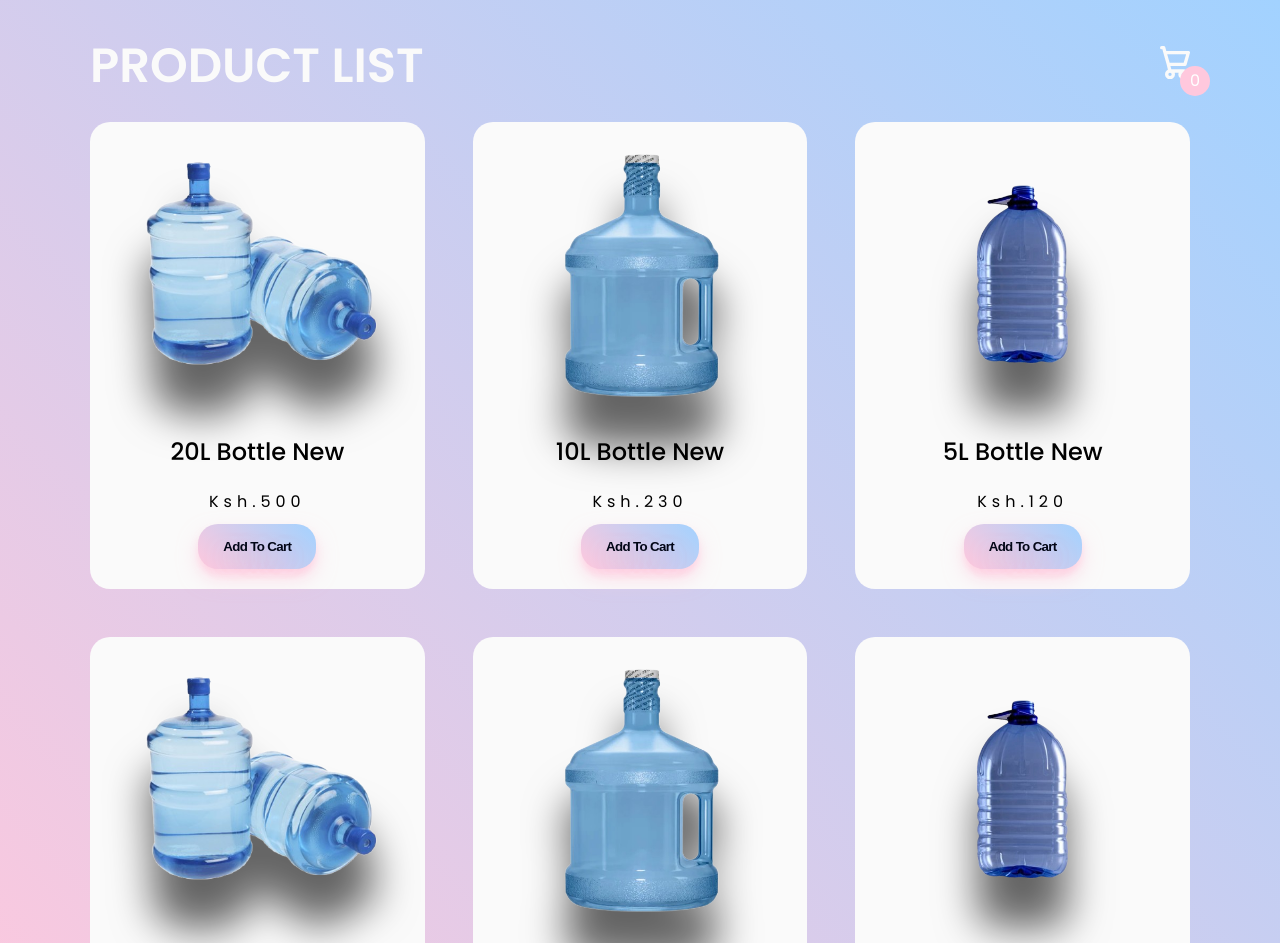
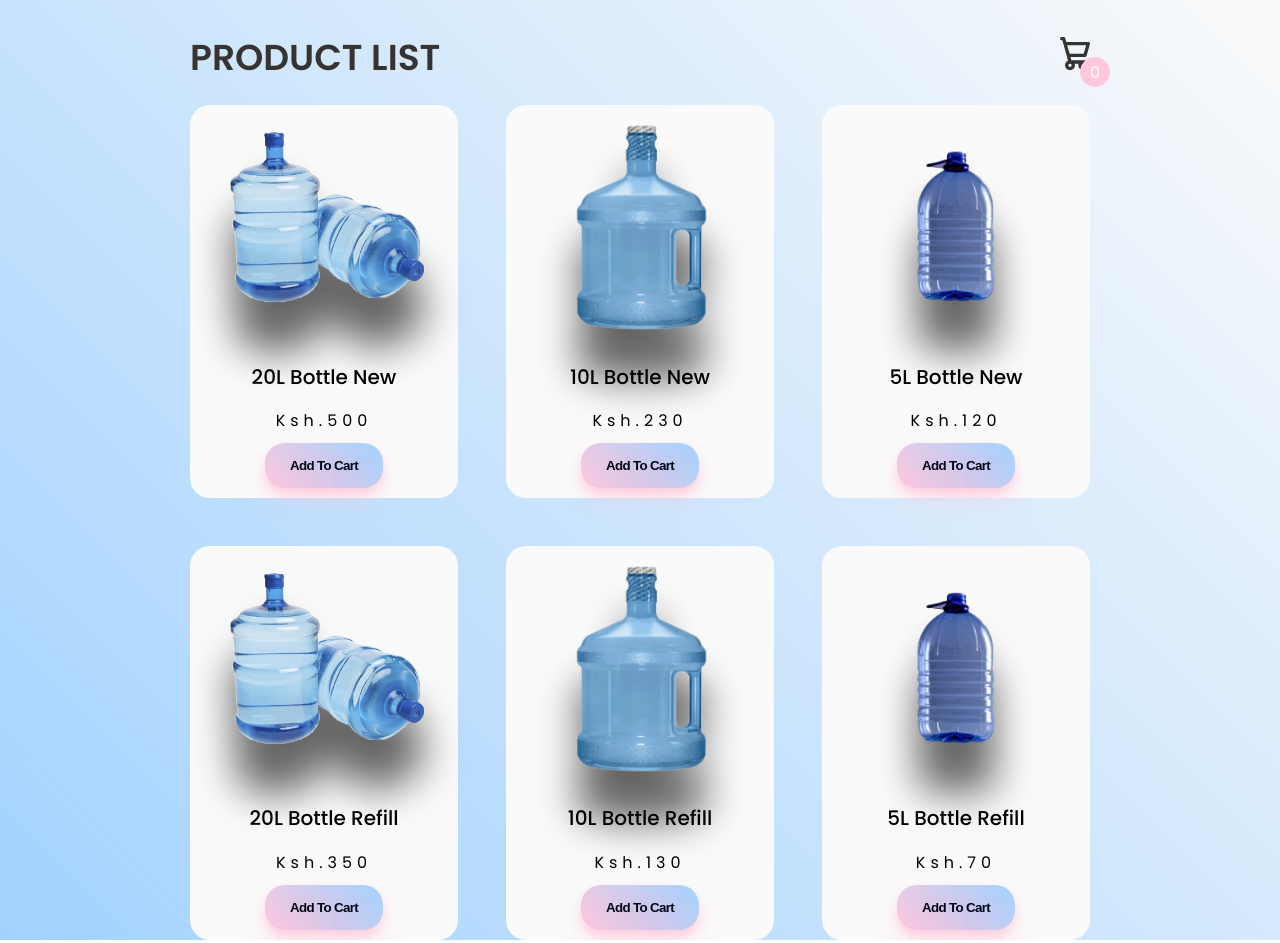
Before and after one commit to kanusmwabz/products, a plain HTML site: page products.html in a window 1280 px wide. Shown: the top 943 px of the page. Drawn offline with Linux system fonts and the light colour scheme.

Commit message:
Almost Done

```diff
--- a/index.html
+++ b/products.html
@@ -3,7 +3,7 @@
   <head>
     <meta charset="UTF-8" />
     <meta name="viewport" content="width=device-width, initial-scale=1.0" />
-    <title>Document</title>
+    <title>Product List</title>
     <link
       href="https://fonts.googleapis.com/css2?family=Lora:ital,wght@0,400..700;1,400..700&family=Poppins:ital,wght@0,100;0,200;0,300;0,400;0,500;0,600;0,700;0,800;0,900;1,100;1,200;1,300;1,400;1,500;1,600;1,700;1,800;1,900&display=swap"
       rel="stylesheet"
--- a/style.css
+++ b/style.css
@@ -28,10 +28,10 @@ body {
   margin: 0;
   font-family: "Poppins", "Lora";
   background-color: var(--clr-light);
-  background: linear-gradient(45deg, var(--clr-peach), var(--clr-blue));
+  background: linear-gradient(45deg, var(--clr-blue), var(--clr-light));
 }
 .container {
-  width: 1100px;
+  width: 900px;
   margin: auto;
   max-width: 90vw;
   text-align: center;
@@ -49,7 +49,7 @@ header {
 }
 .icon-cart {
   position: relative;
-  color: var(--clr-light);
+  color: #353432;
 }
 
 .icon-cart:hover {
@@ -72,12 +72,12 @@ header {
 }
 .title {
   font-family: "Poppins";
-  font-size: var(--size-5xl);
+  font-size: var(--size-4xl);
   font-weight: 600;
   background-color: var(--clr-light);
-  /* background-image: linear-gradient(45deg, var(--clr-peach), var(--clr-blue)); */
   background-clip: text;
   color: transparent;
+  color: #353432;
 }
 .listProduct .item img {
   width: 90%;
@@ -91,14 +91,13 @@ header {
 .listProduct .item {
   background-color: var(--clr-light);
 
-  padding: 20px;
+  padding: 10px;
   border-radius: 20px;
 }
 
 .listProduct .item:hover {
   transform: scale(1.05);
   transition: transform 0.5s ease;
-  background: linear-gradient(45deg, var(--clr-peach), var(--clr-blue));
   background-size: 300%;
 
   animation: bg-animation 2.5s infinite alternate;
@@ -115,7 +114,7 @@ header {
 
 .listProduct .item h2 {
   font-weight: 500;
-  font-size: var(--size-2xl);
+  font-size: var(--size-xl);
 }
 .listProduct .item .price {
   letter-spacing: 5px;
@@ -123,7 +122,7 @@ header {
 }
 .listProduct .item button {
   background: linear-gradient(45deg, var(--clr-peach), var(--clr-blue));
-  background-color: #eee;
+  background-color: var(--clr-peach);
   color: var(--clr-dark);
   border: none;
   padding: 15px 25px;
```
